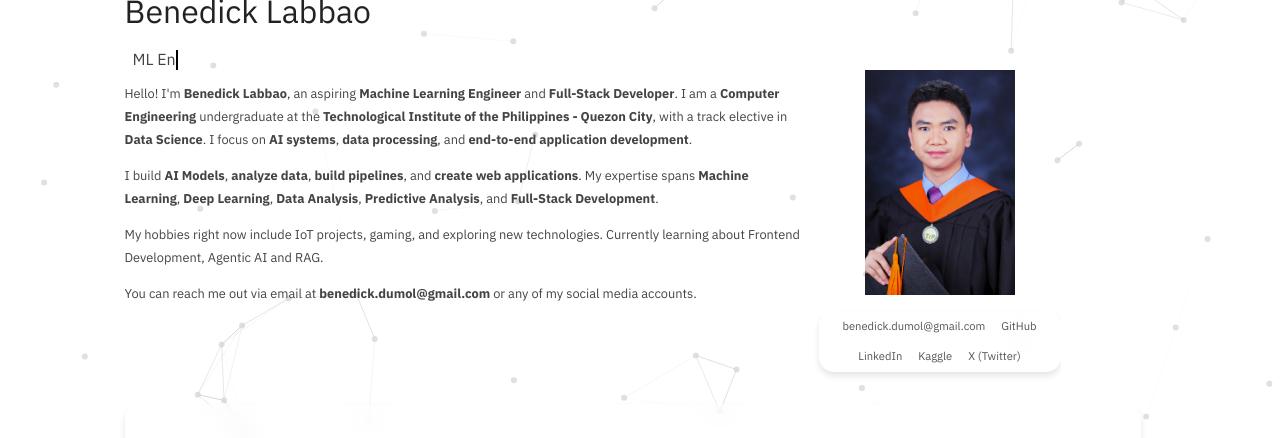
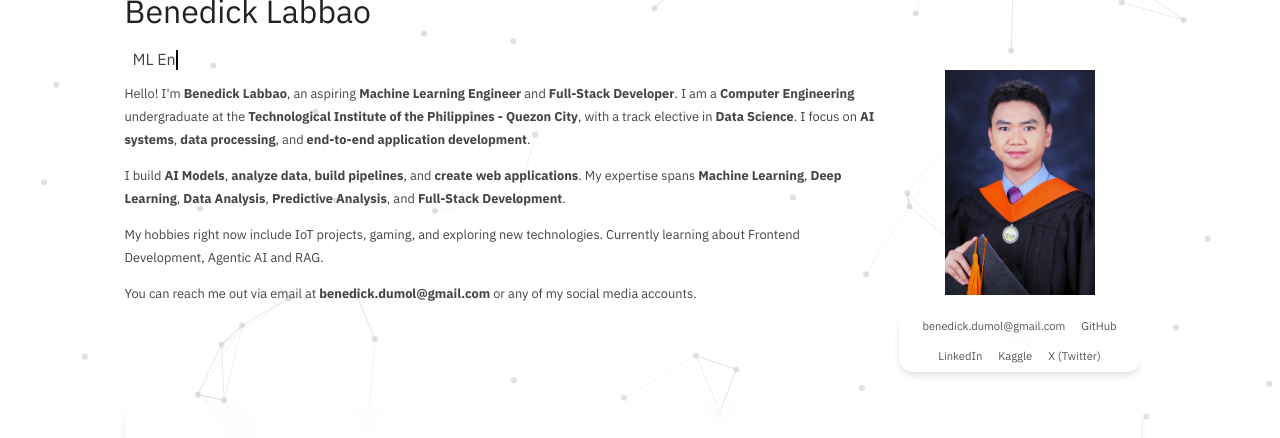
Before and after one commit to Wizxrdx/wizxrdx.github.io, a Next.js app: page / in a window 1280 px wide. Shown: the part 124-562 px from the top of the page. Built offline with nearby package versions, Linux system fonts and the light colour scheme.

Commit message:
feat: add Section component for semantic layout and update AboutPage

```diff
--- a/src/app/page.tsx
+++ b/src/app/page.tsx
@@ -5,6 +5,7 @@ import SlidingPicture from '@/shared/ui/SlidingPicture/SlidingPicture';
 import ProjectButton from '@/shared/ui/ProjectButton/ProjectButton';
 import ProjectButtonGroup from '@/shared/ui/ProjectButton/ProjectButtonGroup';
 import Card from '@/shared/ui/Card/Card';
+import Section from '@/shared/ui/Section/Section';
 
 export default function AboutPage() {
   return (
@@ -17,7 +18,7 @@ export default function AboutPage() {
         </div>
       </div>
 
-      <article className={styles.section}>
+      <Section as="article" className={styles.section}>
         <div className={styles.profile}>
           <img
             className={styles.profileImage}
@@ -60,7 +61,7 @@ export default function AboutPage() {
         </p>
         <p className={styles.sectionBody}>
           You can reach me out via email at <b>benedick.dumol@gmail.com</b> or any of my social media accounts.</p>
-      </article>
+      </Section>
 
       <Card className={styles.feature}>
         <h2>My Latest Project</h2>
--- /dev/null
+++ b/src/shared/ui/Section/Section.module.css
@@ -0,0 +1,4 @@
+.section {
+  margin: 0;
+  padding: 0;
+}
--- /dev/null
+++ b/src/shared/ui/Section/Section.tsx
@@ -0,0 +1,14 @@
+import styles from "./Section.module.css";
+
+type SectionProps = React.HTMLAttributes<HTMLElement> & {
+  as?: "section" | "div" | "article";
+};
+
+export default function Section({
+  as: Component = "section",
+  className,
+  ...props
+}: SectionProps) {
+  const classes = [styles.section, className].filter(Boolean).join(" ");
+  return <Component className={classes} {...props} />;
+}
```
